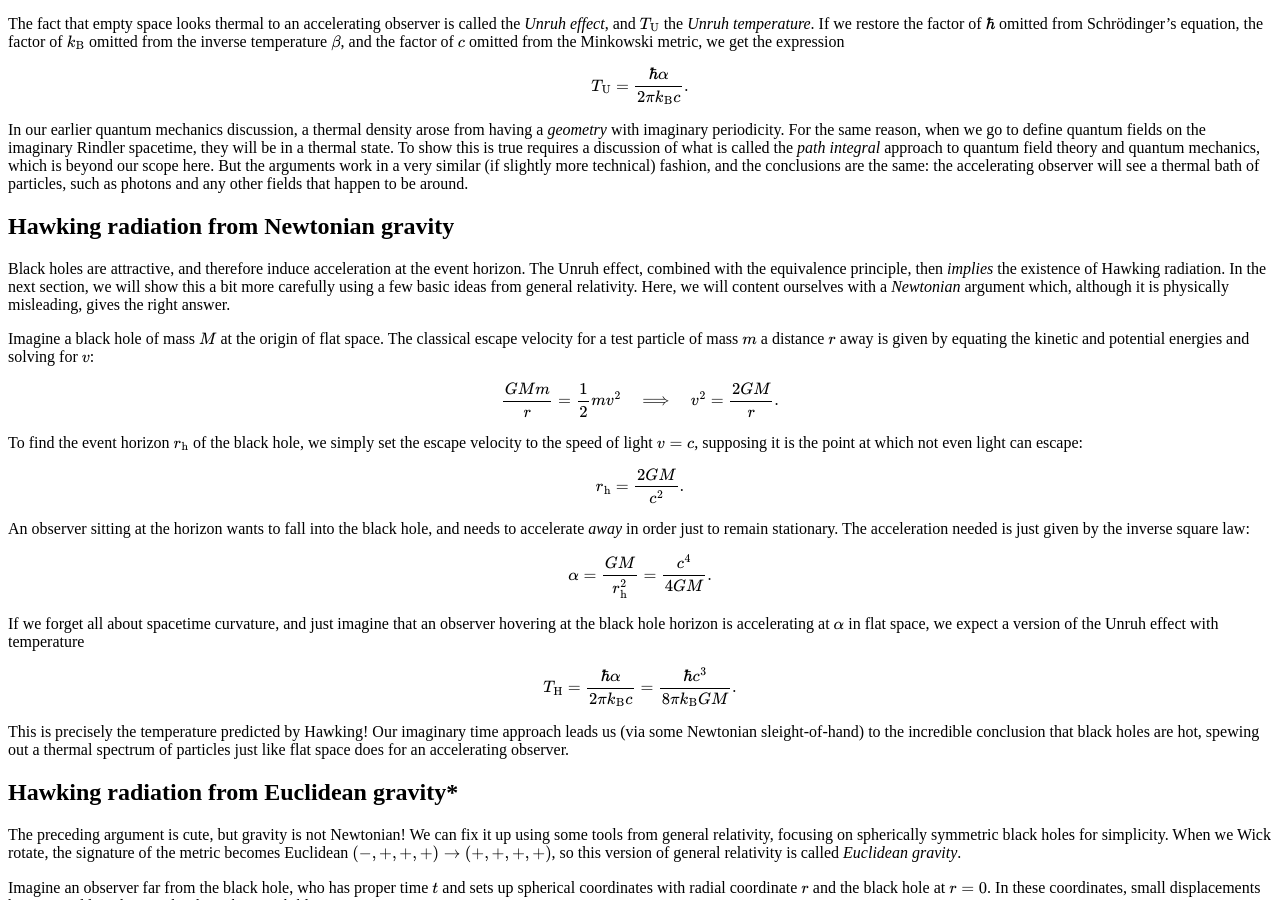
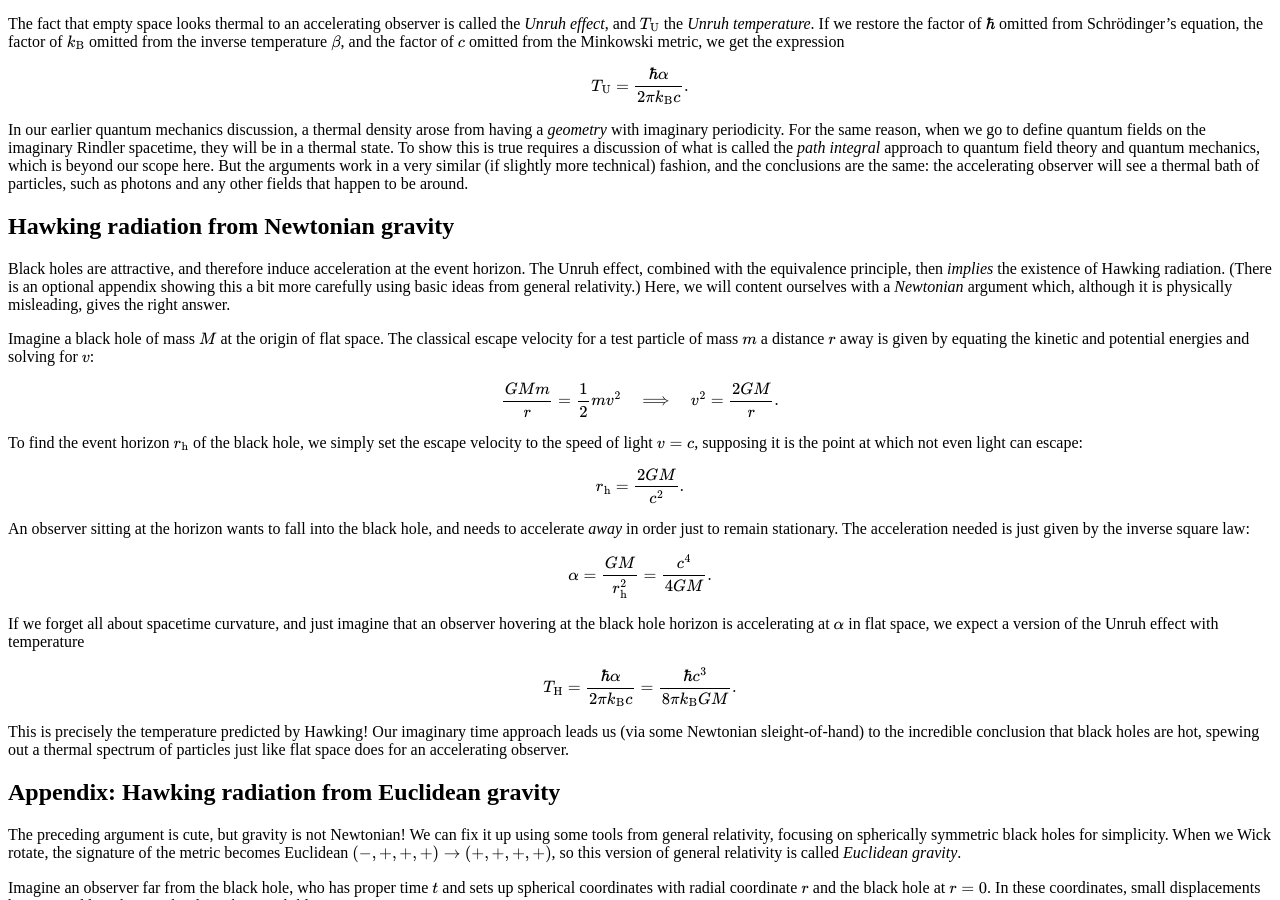
Before and after one commit to hapax/hapax.github.io, a Jekyll site: the page built from _posts/2019-07-28-imaginary-time.md, in a window 1280 px wide and 900 px high, scrolled down 4411 px. Built offline with Jekyll 4.4.1, drawn with Linux system fonts in a browser that asks for light colours; our own code applies the rules of GitHub Pages for plain Markdown files; formulas are drawn with MathJax 3; a script that is not in the unit is left out.

Commit message:
Update 2019-07-28-imaginary-time.md

```diff
--- a/_posts/2019-07-28-imaginary-time.md
+++ b/_posts/2019-07-28-imaginary-time.md
@@ -347,8 +347,8 @@ such as photons and any other fields that happen to be around.
 Black holes are attractive, and therefore induce acceleration at the event horizon.
 The Unruh effect, combined with the equivalence principle, then
 *implies* the existence of Hawking radiation.
-In the next section, we will show this a bit more carefully using a
-few basic ideas from general relativity.
+(There is an optional appendix showing this a bit more carefully using
+basic ideas from general relativity.)
 Here, we will content ourselves with a *Newtonian* argument which,
 although it is physically misleading, gives the right answer.
 
@@ -391,7 +391,7 @@ sleight-of-hand) to the incredible conclusion that black holes are
 hot, spewing out a thermal spectrum of particles just like flat space
 does for an accelerating observer.
 
-## Hawking radiation from Euclidean gravity*
+## Appendix: Hawking radiation from Euclidean gravity
 
 The preceding argument is cute, but gravity is not Newtonian!
 We can fix it up using some tools from general relativity, focusing on
```
